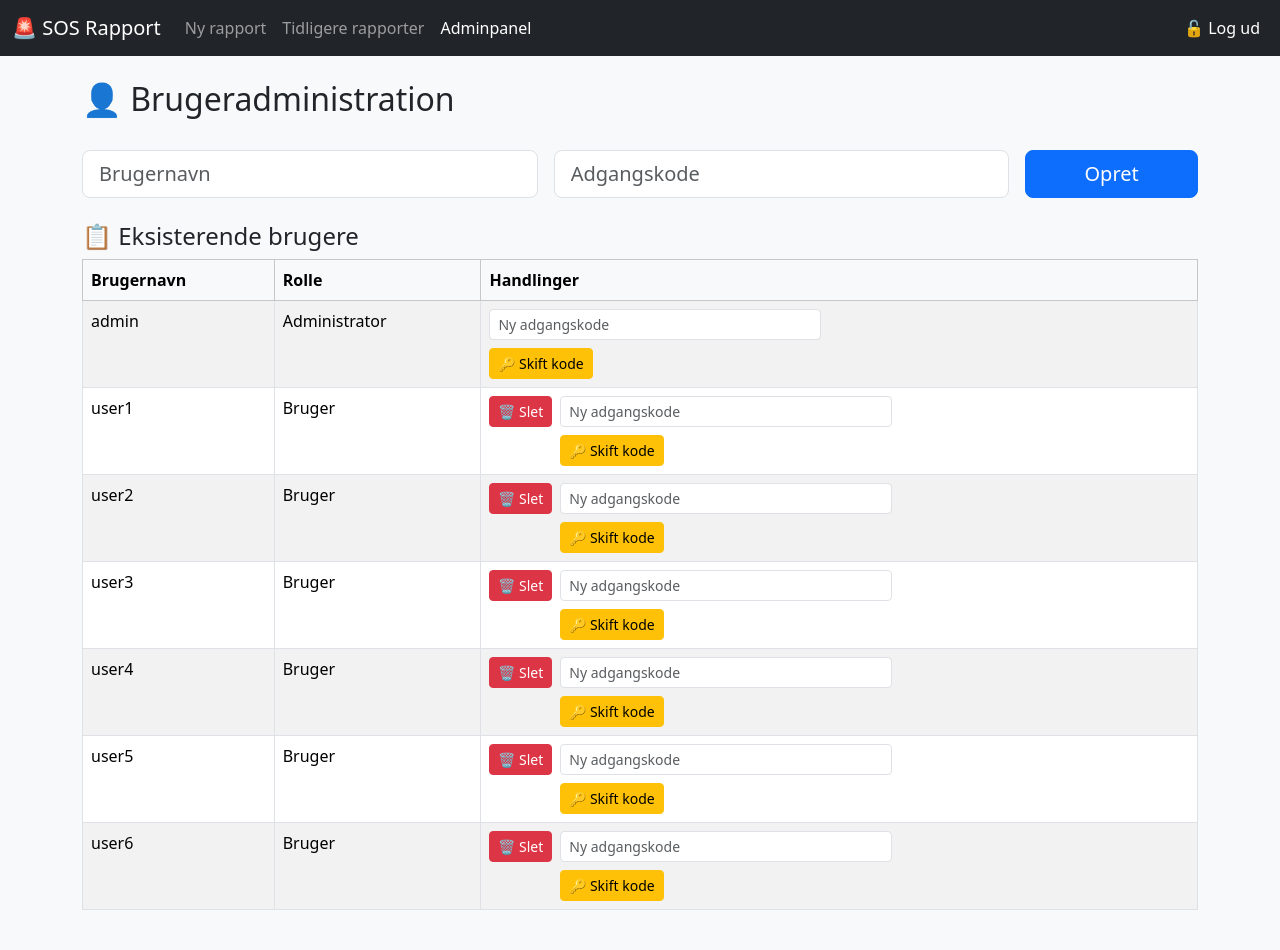
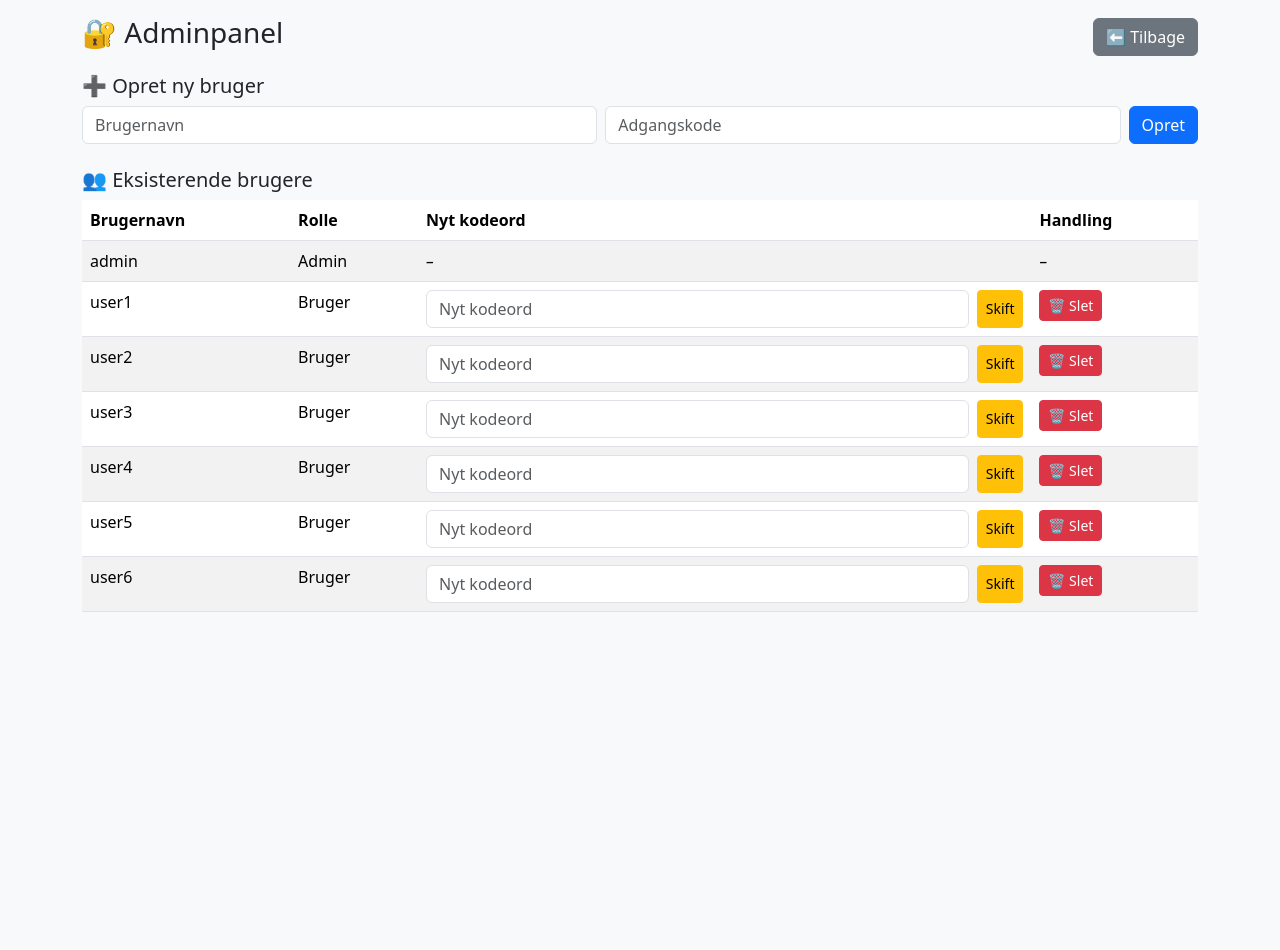
Before and after one commit to Simonsen9430/bjaergningsrapport---v2, a Flask app: page /admin in a window 1280 px wide. After the commit the page ends 612 px from the top, so only its background shows below. Run offline with Flask 3, Linux system fonts and the light colour scheme; a user stored in the database is signed in; data comes from the database, SQL or seed files in the repository.

Commit message:
Opdaterer rapport-visninger og adminpanel med forbedringer

```diff
--- a/templates/admin.html
+++ b/templates/admin.html
@@ -6,81 +6,61 @@
     <meta name="viewport" content="width=device-width, initial-scale=1">
     <link href="https://cdn.jsdelivr.net/npm/bootstrap@5.3.2/dist/css/bootstrap.min.css" rel="stylesheet">
 </head>
-<body class="bg-light">
+<body class="bg-light p-3">
+    <div class="container">
+        <div class="d-flex justify-content-between align-items-center mb-3">
+            <h3>🔐 Adminpanel</h3>
+            <a href="{{ url_for('index') }}" class="btn btn-secondary">⬅️ Tilbage</a>
+        </div>
 
-    <!-- 🔝 Topmenu -->
-    <nav class="navbar navbar-expand-lg navbar-dark bg-dark">
-        <div class="container-fluid">
-            <a class="navbar-brand" href="/">🚨 SOS Rapport</a>
-            <button class="navbar-toggler" type="button" data-bs-toggle="collapse" data-bs-target="#menu" aria-controls="menu" aria-expanded="false" aria-label="Toggle navigation">
-                <span class="navbar-toggler-icon"></span>
-            </button>
-            <div class="collapse navbar-collapse" id="menu">
-                <ul class="navbar-nav me-auto mb-2 mb-lg-0">
-                    <li class="nav-item"><a class="nav-link" href="/">Ny rapport</a></li>
-                    <li class="nav-item"><a class="nav-link" href="/rapporter">Tidligere rapporter</a></li>
-                    {% if session['is_admin'] %}
-                    <li class="nav-item"><a class="nav-link active" href="/admin">Adminpanel</a></li>
-                    {% endif %}
-                </ul>
-                <span class="navbar-text me-2 text-white">
-                    🔓 <a href="/logout" class="text-white text-decoration-none">Log ud</a>
-                </span>
+        <h5>➕ Opret ny bruger</h5>
+        <form method="post" class="mb-4">
+            <div class="row g-2">
+                <div class="col-md">
+                    <input type="text" name="new_username" class="form-control" placeholder="Brugernavn" required>
                 </div>
+                <div class="col-md">
+                    <input type="text" name="new_password" class="form-control" placeholder="Adgangskode" required>
                 </div>
-    </nav>
-
-    <div class="container py-4">
-        <h2>👤 Brugeradministration</h2>
-
-        <form method="post" class="row g-3 mb-4 mt-3">
-            <input type="hidden" name="add_user" value="1">
-            <div class="col-md-5">
-                <input type="text" name="new_username" class="form-control form-control-lg" placeholder="Brugernavn" required>
+                <div class="col-md-auto">
+                    <button name="add_user" class="btn btn-primary">Opret</button>
                 </div>
-            <div class="col-md-5">
-                <input type="password" name="new_password" class="form-control form-control-lg" placeholder="Adgangskode" required>
-            </div>
-            <div class="col-md-2 d-grid">
-                <button type="submit" class="btn btn-primary btn-lg">Opret</button>
             </div>
         </form>
 
-        <h4>📋 Eksisterende brugere</h4>
-        <table class="table table-bordered table-striped">
-            <thead class="table-light">
-                <tr>
-                    <th>Brugernavn</th>
-                    <th>Rolle</th>
-                    <th>Handlinger</th>
-                </tr>
-            </thead>
+        <h5>👥 Eksisterende brugere</h5>
+        <table class="table table-striped">
+            <thead><tr><th>Brugernavn</th><th>Rolle</th><th>Nyt kodeord</th><th>Handling</th></tr></thead>
             <tbody>
                 {% for user in users %}
                 <tr>
                     <td>{{ user[1] }}</td>
-                    <td>{% if user[2] %}Administrator{% else %}Bruger{% endif %}</td>
+                    <td>{{ 'Admin' if user[2] else 'Bruger' }}</td>
                     <td>
-                        <div class="d-flex flex-wrap gap-2">
                         {% if not user[2] %}
-                            <form method="post" class="d-inline">
+                        <form method="post" class="d-flex">
+                            <input type="hidden" name="user_id" value="{{ user[0] }}">
+                            <input type="text" name="new_password" class="form-control me-2" placeholder="Nyt kodeord" required>
+                            <button name="change_password" class="btn btn-sm btn-warning">Skift</button>
+                        </form>
+                        {% else %}
+                        <em>–</em>
+                        {% endif %}
+                    </td>
+                    <td>
+                        {% if not user[2] %}
+                        <form method="post" onsubmit="return confirm('Er du sikker?')">
                             <input type="hidden" name="delete_user" value="{{ user[0] }}">
-                                <button type="submit" class="btn btn-danger btn-sm">🗑 Slet</button>
+                            <button class="btn btn-sm btn-danger">🗑️ Slet</button>
                         </form>
+                        {% else %}
+                        <em>–</em>
                         {% endif %}
-                            <form method="post" class="d-flex gap-2 flex-wrap">
-                                <input type="hidden" name="change_password_user" value="{{ user[0] }}">
-                                <input type="password" name="new_password" class="form-control form-control-sm" placeholder="Ny adgangskode" required>
-                                <button type="submit" class="btn btn-warning btn-sm">🔑 Skift kode</button>
-                            </form>
-                        </div>
                     </td>
                 </tr>
                 {% endfor %}
             </tbody>
         </table>
     </div>
-
-    <script src="https://cdn.jsdelivr.net/npm/bootstrap@5.3.2/dist/js/bootstrap.bundle.min.js"></script>
 </body>
 </html>
```
Also changed, not shown: templates/rapport.html (+41 -39 lines), templates/rapporter.html (+16 -47 lines). Lines whose indentation alone changed are shown as unchanged.
